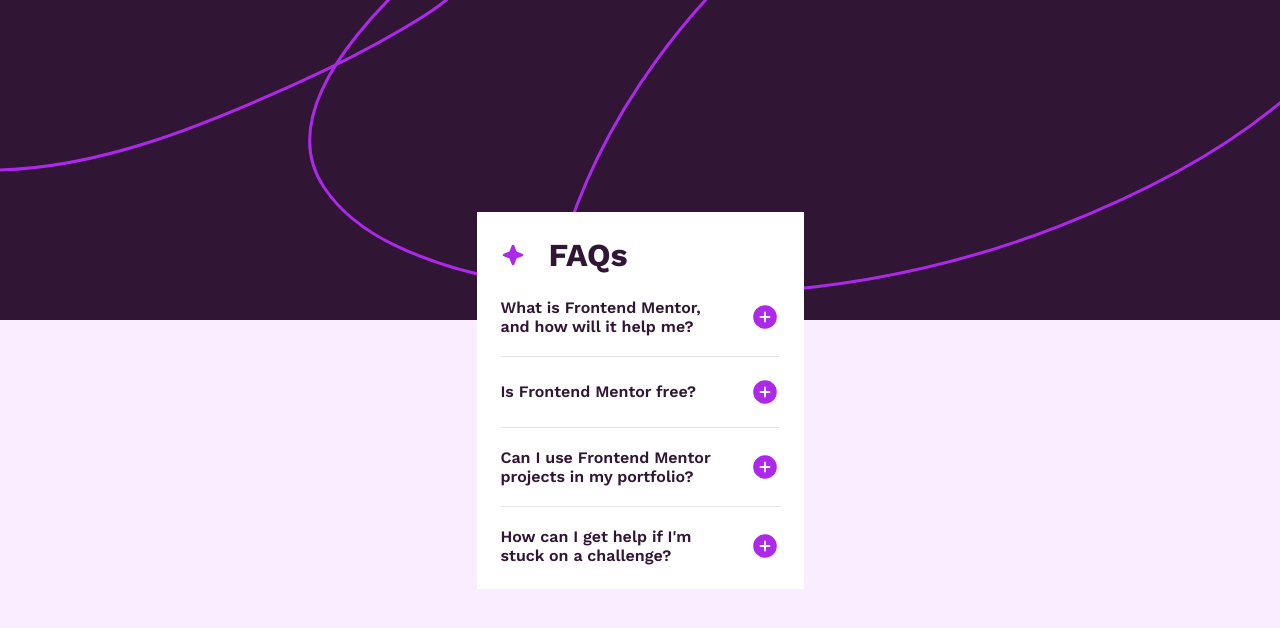
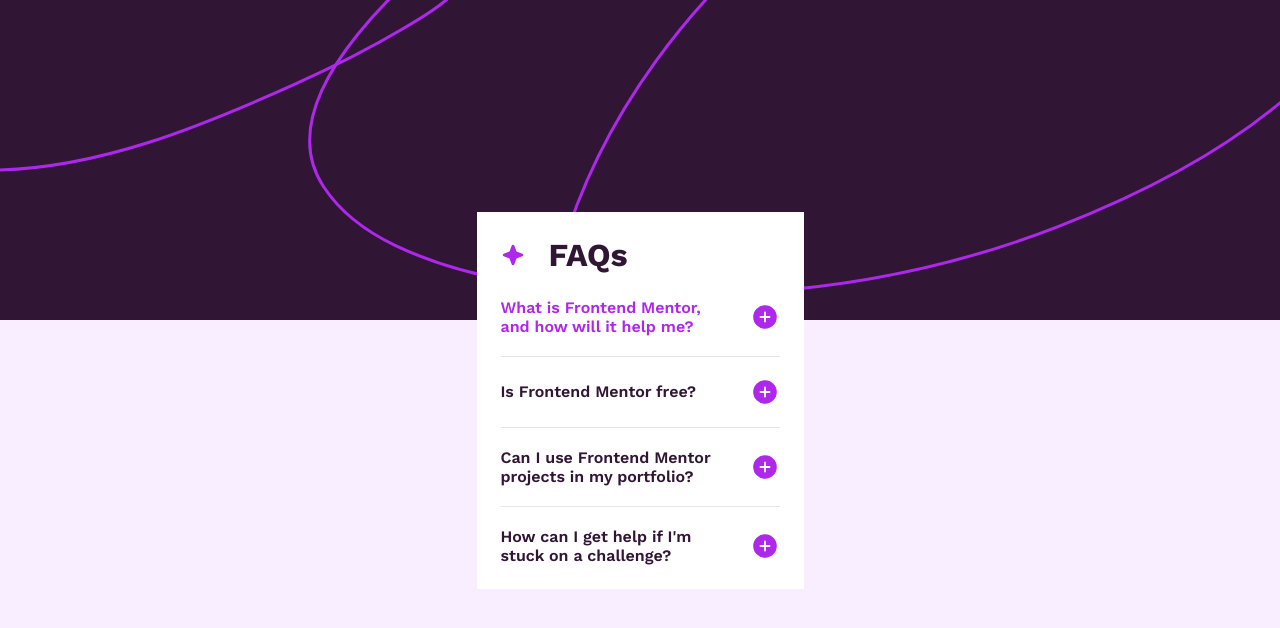
Before and after one commit to jasonluo07/fem-faq-accordion, a Next.js app: page / in a window 1280 px wide. In both pictures the pointer is over the element 613 px from the left and 316 px from the top of the page. Shown: the top 628 px of the page. Built offline with nearby package versions, Linux system fonts and the light colour scheme.

Commit message:
Add hover effect to question title

```diff
--- a/src/app/page.module.css
+++ b/src/app/page.module.css
@@ -44,6 +44,11 @@
           width: 225px;
           font-weight: 600;
           color: #301534;
+          cursor: pointer;
+        }
+
+        .text:hover {
+          color: #ad28eb;
         }
       }
     }
```
